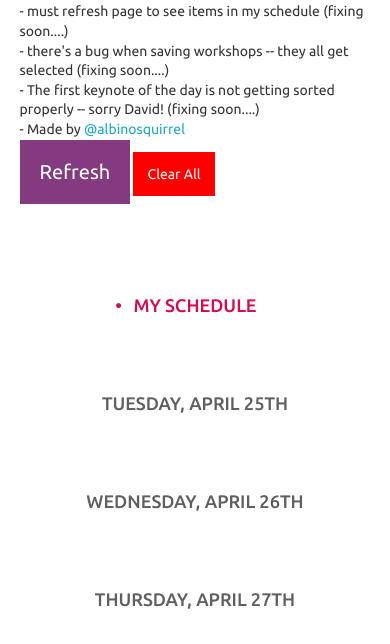
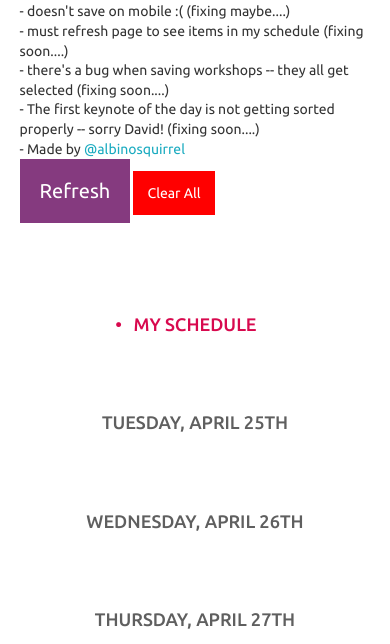
Before and after one commit to noahpatterson/saveATalkRailsConf2017, a plain HTML site: page public/index.html in a window 390 px wide. Shown: the part 456-1100 px from the top of the page. Drawn offline with nearby package versions, Linux system fonts and the light colour scheme.

```diff
--- a/public/index.html
+++ b/public/index.html
@@ -23,6 +23,7 @@
                     <div>
                         <p>NOTES: </p>
                         <ul>
+                            <li>- doesn't save on mobile :( (fixing maybe....)</li>
                             <li>- must refresh page to see items in my schedule (fixing soon....)</li>
                             <li>- there's a bug when saving workshops -- they all get selected (fixing soon....)</li>
                             <li>- The first keynote of the day is not getting sorted properly -- sorry David! (fixing soon....)</li>
```
